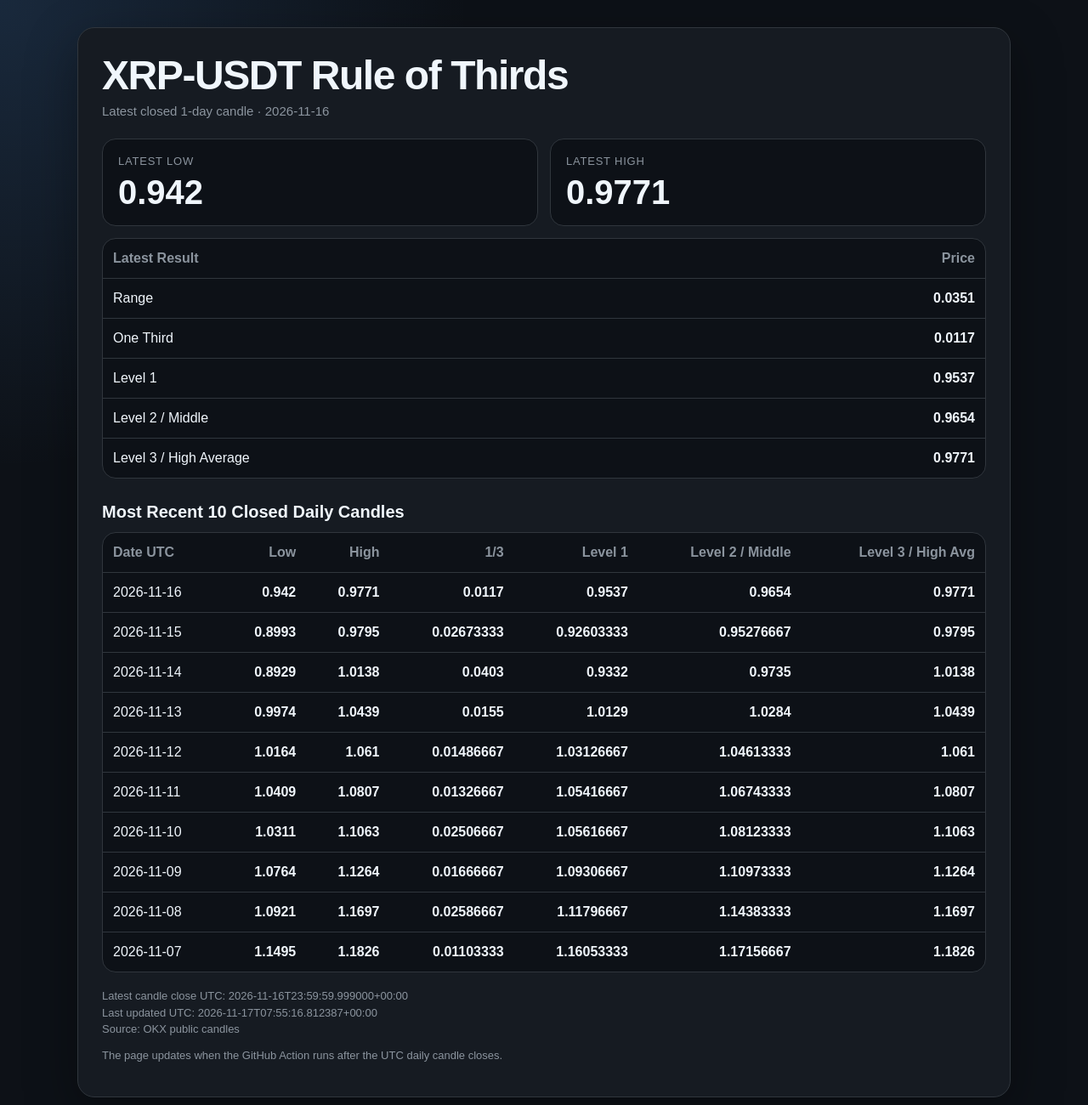
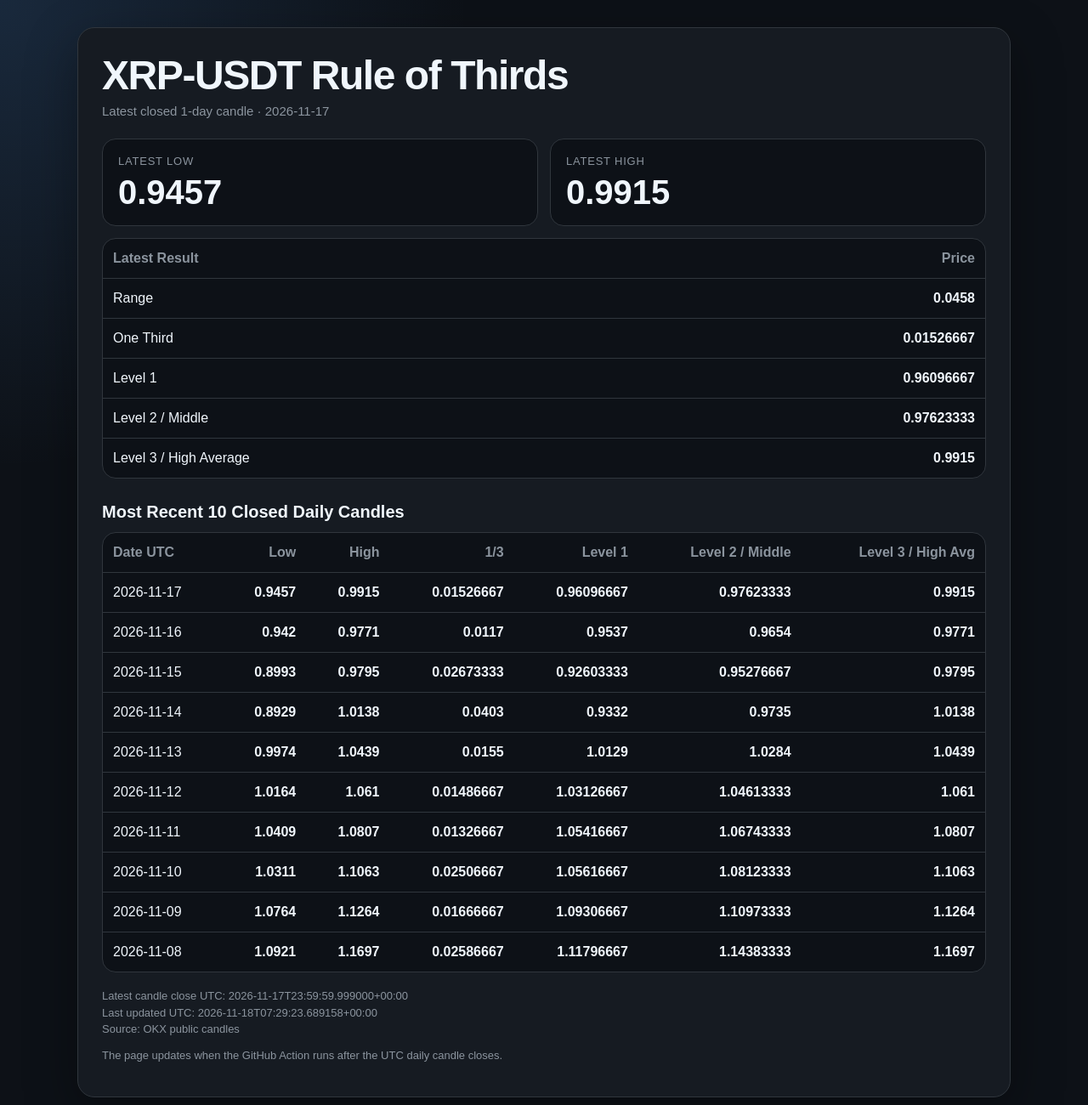
Before and after one commit to Einsteinmonkey/XRPoneDayCandlesRuleofThirds, a plain HTML site: page index.html in a window 1280 px wide. Shown: the whole page at 85% size. Drawn offline with Linux system fonts and the light colour scheme.

Commit message:
Update XRP/USDT rule of thirds

```diff
--- a/index.html
+++ b/index.html
@@ -114,27 +114,27 @@
 <body>
   <main>
     <h1>XRP-USDT Rule of Thirds</h1>
-    <p class="subtitle">Latest closed 1-day candle · 2026-11-16</p>
+    <p class="subtitle">Latest closed 1-day candle · 2026-11-17</p>
 
     <section class="price-grid">
       <div class="card">
         <span class="label">Latest Low</span>
-        <div class="value">0.942</div>
+        <div class="value">0.9457</div>
       </div>
       <div class="card">
         <span class="label">Latest High</span>
-        <div class="value">0.9771</div>
+        <div class="value">0.9915</div>
       </div>
     </section>
 
     <div class="table-wrap latest-table">
       <table aria-label="Latest XRP USDT rule of thirds result">
         <tr><th>Latest Result</th><th>Price</th></tr>
-        <tr><td>Range</td><td>0.0351</td></tr>
-        <tr><td>One Third</td><td>0.0117</td></tr>
-        <tr><td>Level 1</td><td>0.9537</td></tr>
-        <tr><td>Level 2 / Middle</td><td>0.9654</td></tr>
-        <tr><td>Level 3 / High Average</td><td>0.9771</td></tr>
+        <tr><td>Range</td><td>0.0458</td></tr>
+        <tr><td>One Third</td><td>0.01526667</td></tr>
+        <tr><td>Level 1</td><td>0.96096667</td></tr>
+        <tr><td>Level 2 / Middle</td><td>0.97623333</td></tr>
+        <tr><td>Level 3 / High Average</td><td>0.9915</td></tr>
       </table>
     </div>
 
@@ -150,6 +150,15 @@
           <th>Level 2 / Middle</th>
           <th>Level 3 / High Avg</th>
         </tr>
+      <tr>
+        <td>2026-11-17</td>
+        <td>0.9457</td>
+        <td>0.9915</td>
+        <td>0.01526667</td>
+        <td>0.96096667</td>
+        <td>0.97623333</td>
+        <td>0.9915</td>
+      </tr>
       <tr>
         <td>2026-11-16</td>
         <td>0.942</td>
@@ -231,21 +240,12 @@
         <td>1.14383333</td>
         <td>1.1697</td>
       </tr>
-      <tr>
-        <td>2026-11-07</td>
-        <td>1.1495</td>
-        <td>1.1826</td>
-        <td>0.01103333</td>
-        <td>1.16053333</td>
-        <td>1.17156667</td>
-        <td>1.1826</td>
-      </tr>
       </table>
     </div>
 
     <p class="meta">
-      Latest candle close UTC: 2026-11-16T23:59:59.999000+00:00<br>
-      Last updated UTC: 2026-11-17T07:55:16.812387+00:00<br>
+      Latest candle close UTC: 2026-11-17T23:59:59.999000+00:00<br>
+      Last updated UTC: 2026-11-18T07:29:23.689158+00:00<br>
       Source: OKX public candles
     </p>
     <p class="note">The page updates when the GitHub Action runs after the UTC daily candle closes.</p>
```
Also changed, not shown: results/history.csv (+10 -9 lines), 2 other files.
